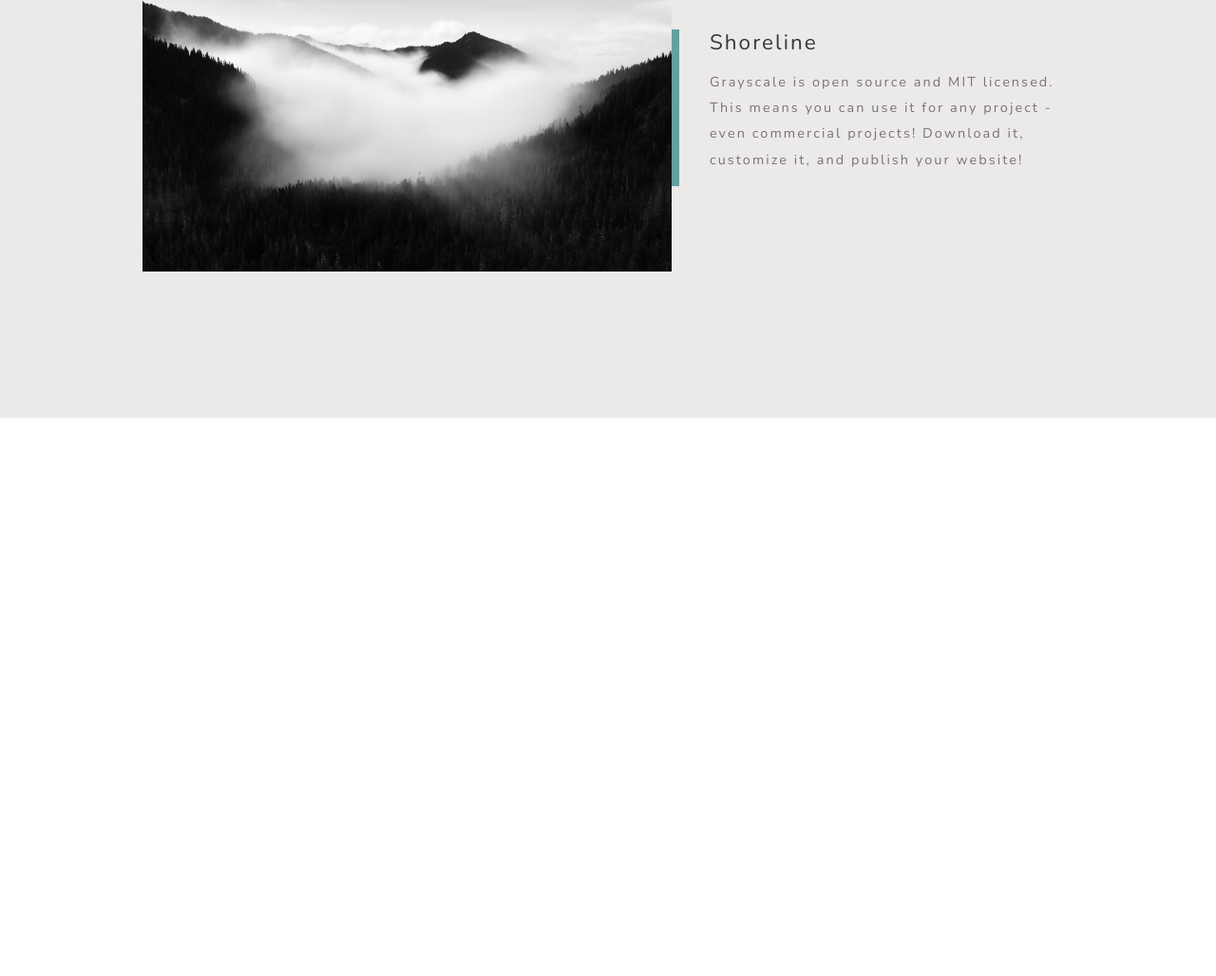
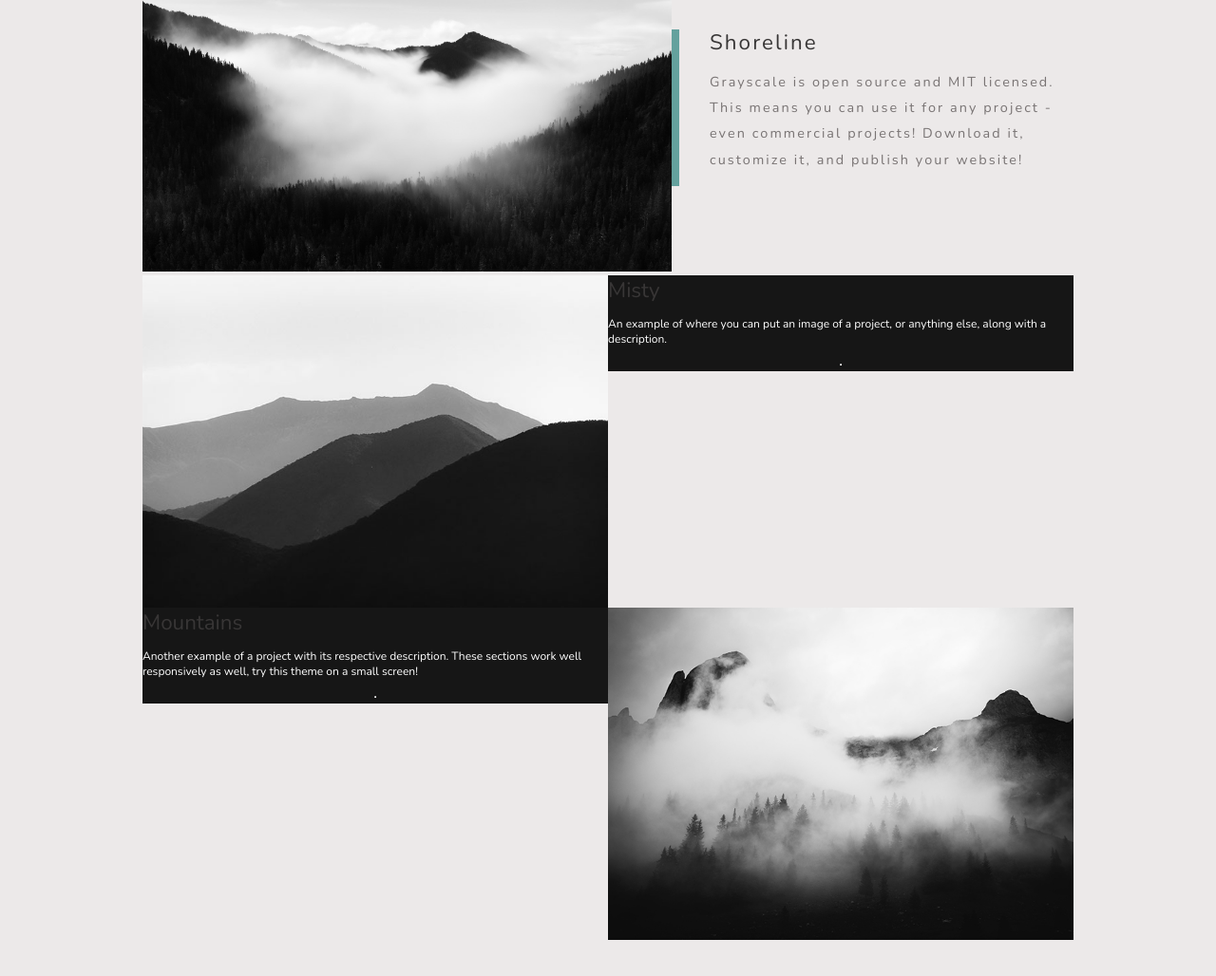
Before and after one commit to J3Veiga/Grayscale-Challenge, a plain HTML site: page index.html in a window 1280 px wide. Shown: the part 1524-2552 px from the top of the page at 95% size. Before the commit the page ends 1964 px from the top, so only its background shows below. Drawn offline with nearby package versions, Linux system fonts and the light colour scheme.

Commit message:
Adding Rows at Projects Section

```diff
--- a/css/section.css
+++ b/css/section.css
@@ -45,7 +45,7 @@
     text-decoration: none;
 
 }
-/*For Any Section*/
+/*Can be used for any Section*/
 .row {
 
     display: flex;
@@ -96,8 +96,6 @@
 }
 .projects-section .green-bar {
 
-
-
     border-left: 0.5rem solid #64a19d;
     border-width: 10%;
     padding: 2rem;
@@ -133,6 +131,7 @@
     margin-left: auto;
 
 }
+/*between lines*/
 .row-project {
 
     display: flex;
@@ -145,3 +144,53 @@
     align-items: center;
 
 }
+.content-center {
+
+    justify-content: center;
+
+}
+.black-box {
+
+    display: flex;
+    background: #161616;
+    height: 100%;
+    padding: 0;
+    margin: 0;
+
+}
+.block-col {
+
+    display: flex;
+    flex-flow: column wrap;
+    position: relative;
+    width: 100%;
+    height: auto;
+
+
+}
+/*Line 2 and 3*/
+.col-line {
+
+    display: flex;
+    flex-flow: column wrap;
+    width: 100%;
+    height: 100%;
+    position: relative;
+
+}
+
+/*Linha 3*/
+.row-reverse {
+
+    display: flex;
+    flex-direction: row-reverse;
+
+}
+.block-col-rem {
+
+    display: flex;
+    flex-direction: column;
+    width: 100%;
+    height: auto;
+
+}
--- a/index.html
+++ b/index.html
@@ -69,41 +69,37 @@
         </div>
       </div>
 
-      <!-- Project Linha 2
-      <div class="">
-        <div class="">
+      <!-- Project Linha 2-->
+      <div class="row">
+        <div class="col-line">
           <img class="img-position" src="./img/demo-image-01.jpg" alt="">
         </div>
-        <div class="">
-          <div class="">
-            <div class="">
-              <div class="">
+        <div class="col-line">
+          <div class="black-box">
+            <div class="block-col">
                 <h4 class="text-white">Misty</h4>
-                <p class="">An example of where you can put an image of a project, or anything else, along with a description.</p>
+                <p class="text-white">An example of where you can put an image of a project, or anything else, along with a description.</p>
                 <hr class="">
-              </div>
             </div>
           </div>
         </div>
-      </div>-->
+      </div>
 
-      <!-- Project Linha 3
-      <div class="row">
-        <div class="">
+      <!-- Project Linha 3-->
+      <div class="row-reverse">
+        <div class="col-line">
           <img class="img-position" src="./img/demo-image-02.jpg" alt="">
         </div>
-        <div class="">
-          <div class="">
-            <div class="">
-              <div class="">
+        <div class="col-line">
+          <div class="black-box">
+            <div class="block-col-rem">
                 <h4 class="text-white">Mountains</h4>
                 <p class=" text-white">Another example of a project with its respective description. These sections work well responsively as well, try this theme on a small screen!</p>
                 <hr class="">
-              </div>
             </div>
           </div>
         </div>
-      </div>-->
+      </div>
 
     </div>
   </section>
```
